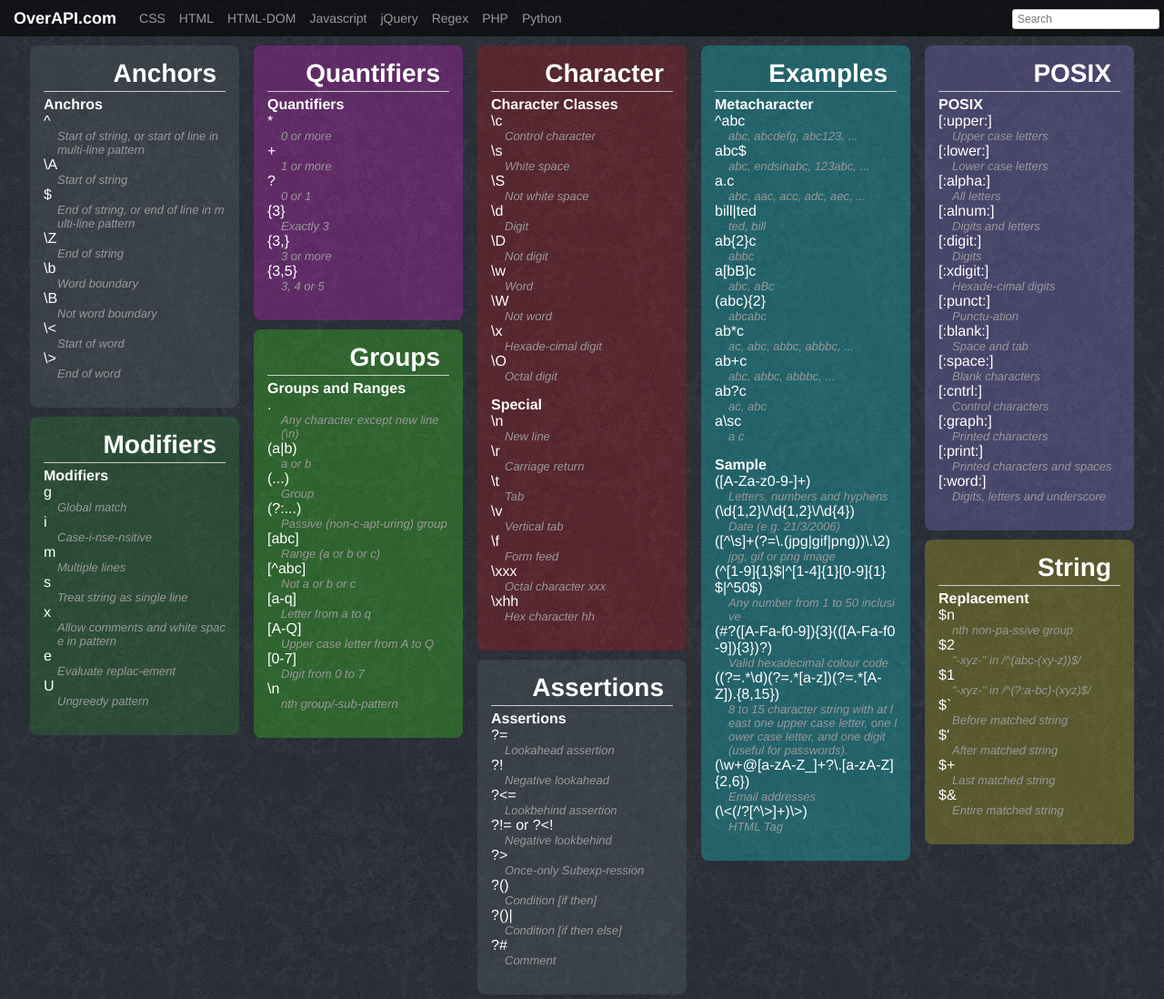
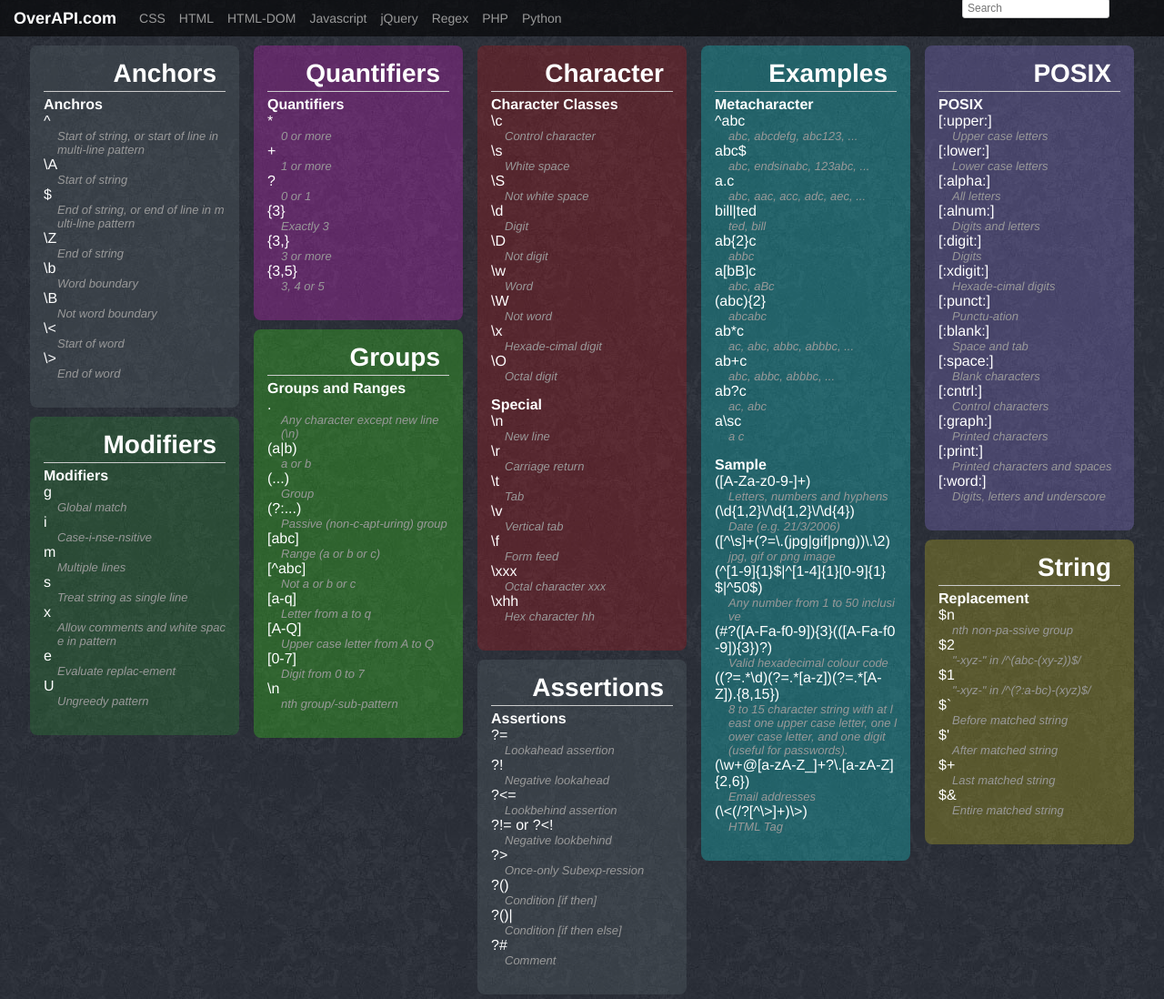
Before and after one commit to code9media/overthecs.github.io, a Jekyll site: the page built from regex.html, in a window 1280 px wide and 1098 px high. Shown: the whole window at 91% size. Built offline with Jekyll 4.4.1, drawn with Linux system fonts in a browser that asks for light colours; Markdown is read by kramdown in place of the engine named in the settings.

Commit message:
search input

```diff
--- a/_layouts/default.html
+++ b/_layouts/default.html
@@ -30,8 +30,11 @@
                 <li><a href="/python">Python</a></li>
             </ul>
         </div>
+
+        <div style="position:fixed;right:60px;top:-2px;z-index:200;">
+            <input type="" id="searchApi" placeholder="Search"/>
+        </div>
         <div class="addthis_toolbox addthis_default_style" style="position:fixed;right:5px;top:10px;z-index:200;">
-            <input type="" id="searchApi" placeholder="Search"/>
             <a class="addthis_counter addthis_pill_style"></a>
         </div>
     {{ content }}
```
